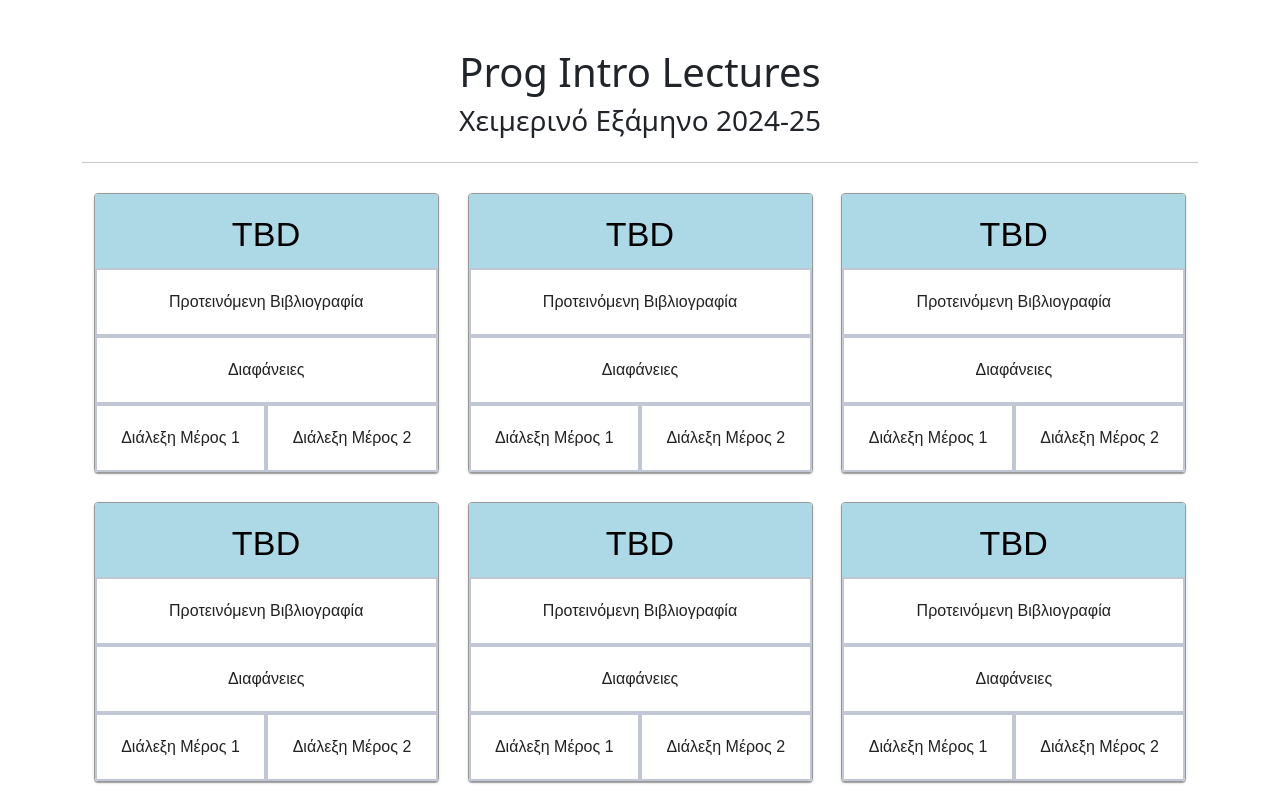
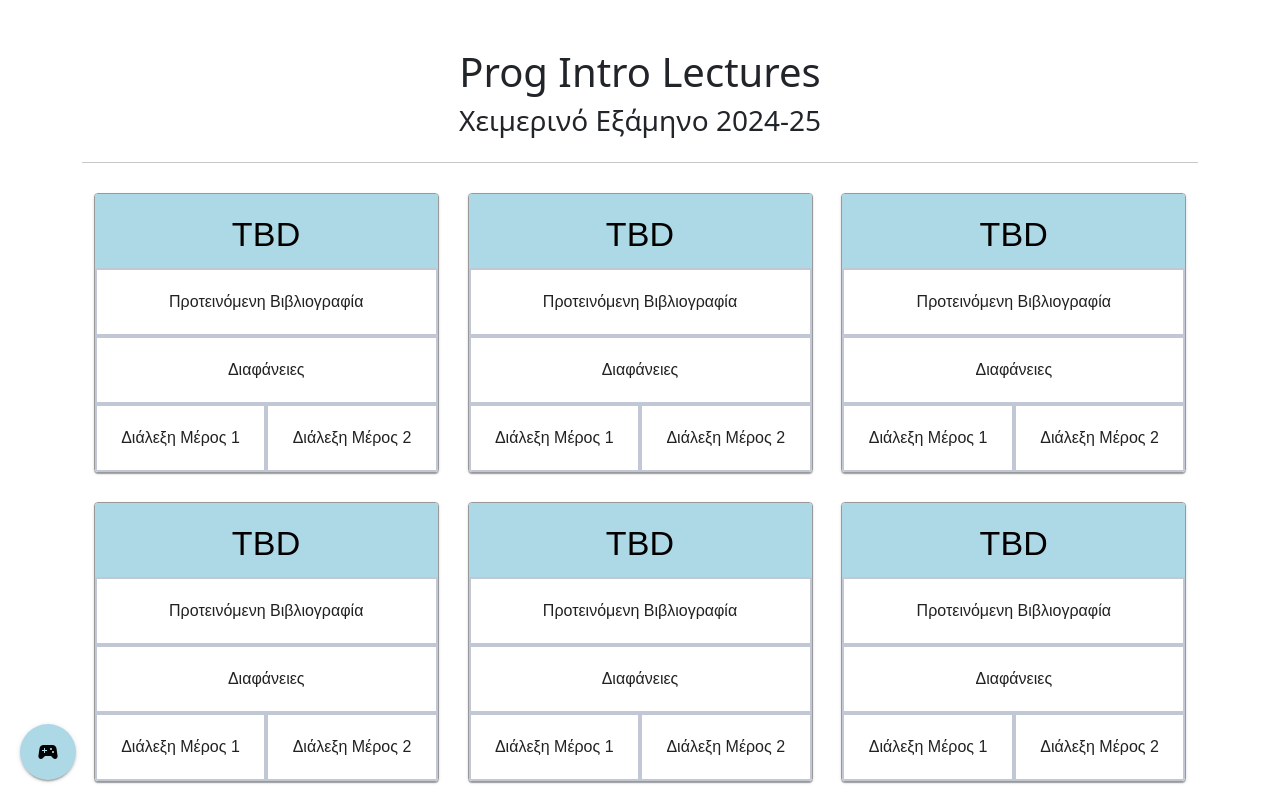
Before and after one commit to mgiannopoulos24/Prog-Intro-Lectures, a React (Create React App) app: page / in a window 1280 px wide. Shown: the top 800 px of the page. Built offline with nearby package versions, Linux system fonts and the light colour scheme; a web font is replaced by a local one.

Commit message:
Created empty /Quizzes page and Quizzes Button

```diff
--- a/package.json
+++ b/package.json
@@ -15,6 +15,7 @@
     "react": "^18.3.1",
     "react-bootstrap": "^2.10.4",
     "react-dom": "^18.3.1",
+    "react-icons": "^5.3.0",
     "react-router-dom": "^6.26.1",
     "react-scripts": "5.0.1",
     "web-vitals": "^2.1.4"
--- a/src/App.jsx
+++ b/src/App.jsx
@@ -1,6 +1,7 @@
 import './App.css';
 import { BrowserRouter, Routes, Route} from 'react-router-dom';
 import Homepage from './pages/Homepage';
+import Quizzes from './pages/Quizzes';
 
 function App() {
   return (
@@ -8,6 +9,7 @@ function App() {
     <BrowserRouter>
       <Routes>
         <Route path="/" element={<Homepage />} />
+        <Route path='/Quizzes' element={<Quizzes />} />
       </Routes>
     </BrowserRouter>
     </>
--- /dev/null
+++ b/src/components/RoundIconButton.css
@@ -0,0 +1,11 @@
+.RoundIconButton {
+    position: fixed !important;
+    bottom: 20px;
+    left: 20px;
+    z-index: 3;
+}
+
+.RoundIconButton:hover {
+    cursor: pointer;
+    background-color: #76bdd5 !important;   /* darker version of card-header background color */
+}
--- /dev/null
+++ b/src/components/RoundIconButton.jsx
@@ -0,0 +1,29 @@
+import React from 'react';
+import Button from '@mui/material/Button';
+import SportsEsportsIcon from '@mui/icons-material/SportsEsports';
+import './RoundIconButton.css';
+import { Link } from 'react-router-dom';
+
+const RoundIconButton = () => {
+  return (
+    <Link to="/Quizzes" style={{ textDecoration: 'none' }}>
+    <Button
+      variant="contained"
+      color="primary"
+      sx={{
+        borderRadius: '50%',
+        width: 56,
+        height: 56,
+        minWidth: 0,
+        p: 0,
+        backgroundColor: 'lightblue',
+      }}
+      className="RoundIconButton"
+    >
+      <SportsEsportsIcon sx={{color:'black'}}/>
+    </Button>
+    </Link>
+  );
+};
+
+export default RoundIconButton;
--- a/src/pages/Homepage.jsx
+++ b/src/pages/Homepage.jsx
@@ -2,6 +2,7 @@ import React from "react";
 import "./styles/Homepage.css";
 import CustomCard from "../components/CustomCard";
 import cardData from "../cardData";
+import RoundIconButton from "../components/RoundIconButton";
 
 const Homepage = () => {
 
@@ -27,6 +28,7 @@ const Homepage = () => {
                     />
                 ))}
             </div>
+            <RoundIconButton />
             <footer className="footer mt-5">
                 <div className="container text-center py-4">
                     <p>&copy; {new Date().getFullYear()} Prog Intro Lectures. All rights reserved.</p>
--- /dev/null
+++ b/src/pages/Quizzes.jsx
@@ -0,0 +1,11 @@
+import React from 'react';
+
+const Quizzes = () => {
+    return (
+        <div>
+
+        </div>
+    )
+}
+
+export default Quizzes;
```
Also changed, not shown: 1 other file (tests, documents, lock files or other folders).
